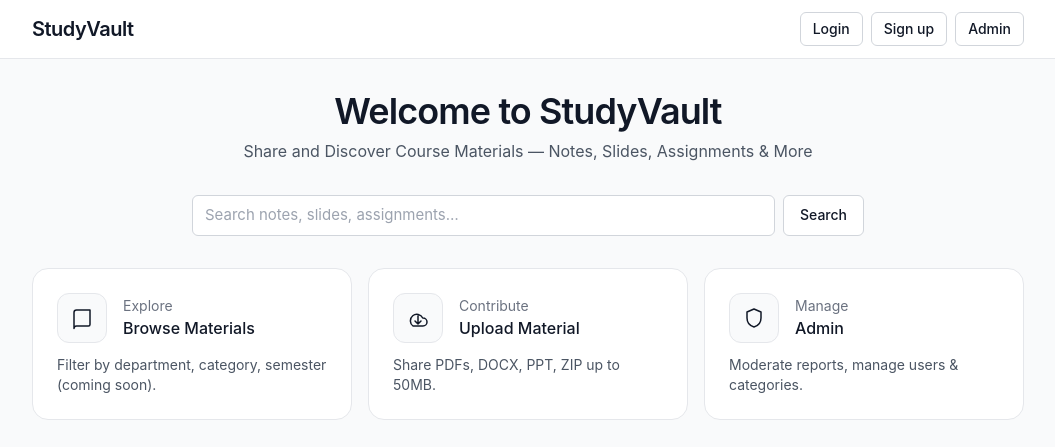
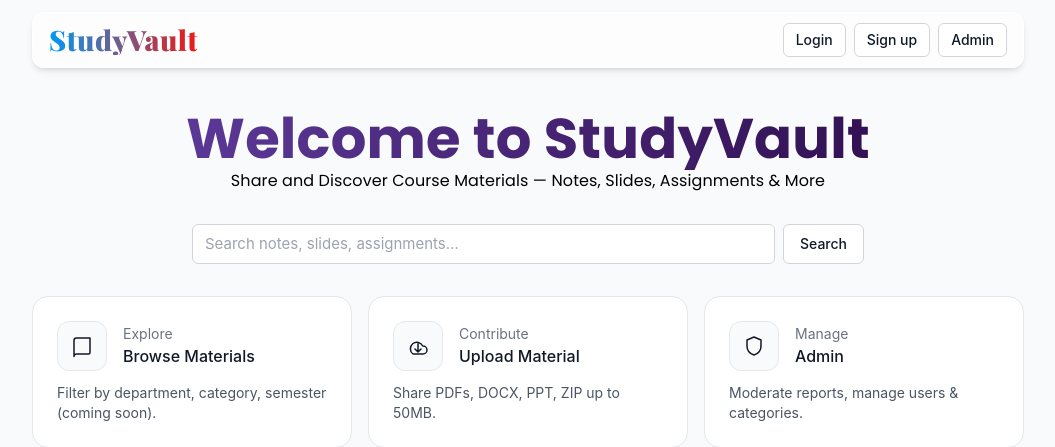
Before and after one commit to siam1299/StudyVault, a Django app: page / in a window 1280 px wide. Shown: the top 447 px of the page, without its empty margins (112-1167 px from the left). Run offline with Django 5.2, Linux system fonts and the light colour scheme; data that the repository does not hold is empty; some libraries are stand-ins or nearby versions.

Commit message:
1st commit

```diff
--- a/studyvault/templates/base.html
+++ b/studyvault/templates/base.html
@@ -4,6 +4,62 @@
   <meta charset="UTF-8" />
   <meta name="viewport" content="width=device-width, initial-scale=1" />
   <title>{% block title %}StudyVault{% endblock %}</title>
+  <!-- Playfair Display (900) -->
+<link href="https://fonts.googleapis.com/css2?family=Playfair+Display:wght@900&display=swap" rel="stylesheet">
+<!-- Poppins 900 (Black) for hero heading -->
+<link href="https://fonts.googleapis.com/css2?family=Poppins:wght@200;300;400;500;600;700&display=swap" rel="stylesheet">
+
+
+<style>
+  .logo-text {
+    font-family: 'Playfair Display', serif !important;
+    font-weight: 900 !important;          /* force Black weight */
+    font-size: 28px;
+    line-height: 1.1;
+    letter-spacing: .5px;
+
+    /* Gradient text */
+    background: linear-gradient(to right, #0099f7, #f11712);
+    -webkit-background-clip: text;
+    background-clip: text;
+    -webkit-text-fill-color: transparent;  /* gradient visible */
+    color: transparent;
+
+    /* optional: slightly thicker look on some screens */
+    text-rendering: optimizeLegibility;
+  }
+
+   /* Hero heading: Poppins 900 + purple gradient */
+.hero-title {
+  font-family: 'Poppins', sans-serif !important;
+  font-weight: 700 !important;         /* Black 900 */
+  font-size: clamp(28px, 6vw, 56px);   /* responsive size */
+  line-height: 1.1;
+  letter-spacing: .2px;
+
+  /* Gradient color: #6441a5 -> #2a0845 */
+  background: linear-gradient(to right, #6441a5, #2a0845);
+  -webkit-background-clip: text;
+  background-clip: text;
+  -webkit-text-fill-color: transparent;
+  color: transparent;
+
+  /* slight render boost */
+  text-rendering: optimizeLegibility;
+}
+
+.hero-subtitle {
+  font-family: 'Poppins', sans-serif !important;
+  font-weight: 400 !important;   /* আগে যদি বেশি লাগে, 400=normal */
+  color: #000 !important;
+  line-height: 1.4;
+  letter-spacing: .1px;          /* হালকা স্পেসিং পড়তে আরামদায়ক */
+}
+
+
+
+</style>
+
 
   <!-- Tailwind (CDN for dev) -->
   <script src="https://cdn.tailwindcss.com"></script>
--- a/studyvault/templates/home.html
+++ b/studyvault/templates/home.html
@@ -4,10 +4,12 @@
 
   <!-- Hero -->
   <section class="text-center mb-8">
-    <h1 class="text-3xl sm:text-4xl font-semibold tracking-tight">Welcome to StudyVault</h1>
-    <p class="text-gray-600 mt-2">
-      Share and Discover Course Materials — Notes, Slides, Assignments & More
-    </p>
+    <!--<h1 class="text-3xl sm:text-4xl font-semibold tracking-tight">Welcome to StudyVault</h1> -->
+      <h1 class="hero-title">Welcome to StudyVault</h1>
+    <p class="hero-subtitle">
+  Share and Discover Course Materials — Notes, Slides, Assignments & More
+</p>
+
   </section>
 
 <!-- Global Search -->
--- a/studyvault/templates/partials/navbar.html
+++ b/studyvault/templates/partials/navbar.html
@@ -1,18 +1,25 @@
 <!-- Top Nav -->
-  <header class="bg-white/90 backdrop-blur border-b sticky top-0 z-50">
-    <div class="max-w-5xl mx-auto px-4 py-3 flex items-center justify-between">
-      <a href="{% url 'home' %}" class="text-lg sm:text-xl font-semibold tracking-tight">
+<header class="sticky top-0 z-50">
+  <div class="max-w-5xl mx-auto px-4">
+    <!-- 👇 নতুন glass-card র‍্যাপার -->
+    <nav class="mt-3 mb-2 h-14 px-4
+            flex items-center justify-between
+            rounded-xl border shadow-md
+            bg-white/80 backdrop-blur-md supports-[backdrop-filter]:bg-white/60
+            border-white/60">
+
+      <!-- বাঁ পাশে লোগো (আগের মতোই) -->
+      <a href="{% url 'home' %}" class="logo-text">
         StudyVault
       </a>
 
-      <!-- Buttons: rounded, default white; hover black + white text -->
+      <!-- ডান পাশে তোমার আগের nav কনটেন্ট—একেই 그대로 রাখো -->
       <nav class="flex items-center gap-2">
         {% if user.is_authenticated %}
           <span class="hidden sm:inline text-sm text-gray-600 mr-1">
             Hi, <b>{{ user.username }}</b>
           </span>
 
-          <!-- 👇 এইটা নতুন বসাইলি -->
           <a href="{% url 'profile' user.username %}"
              class="inline-flex items-center rounded-md border border-gray-300
                     px-3 py-1.5 text-sm font-medium
@@ -70,5 +77,7 @@
           </a>
         {% endif %}
       </nav>
+      <!-- ডান পাশের nav শেষ -->
+    </nav>
   </div>
 </header>
```
Lines whose indentation alone changed are shown as unchanged.
